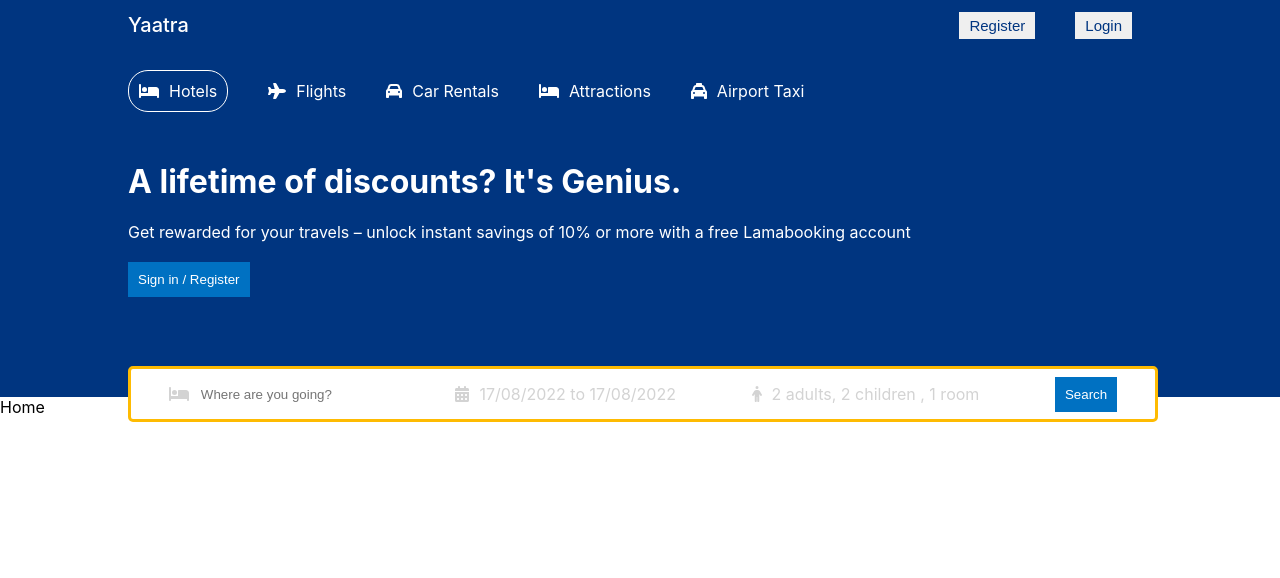
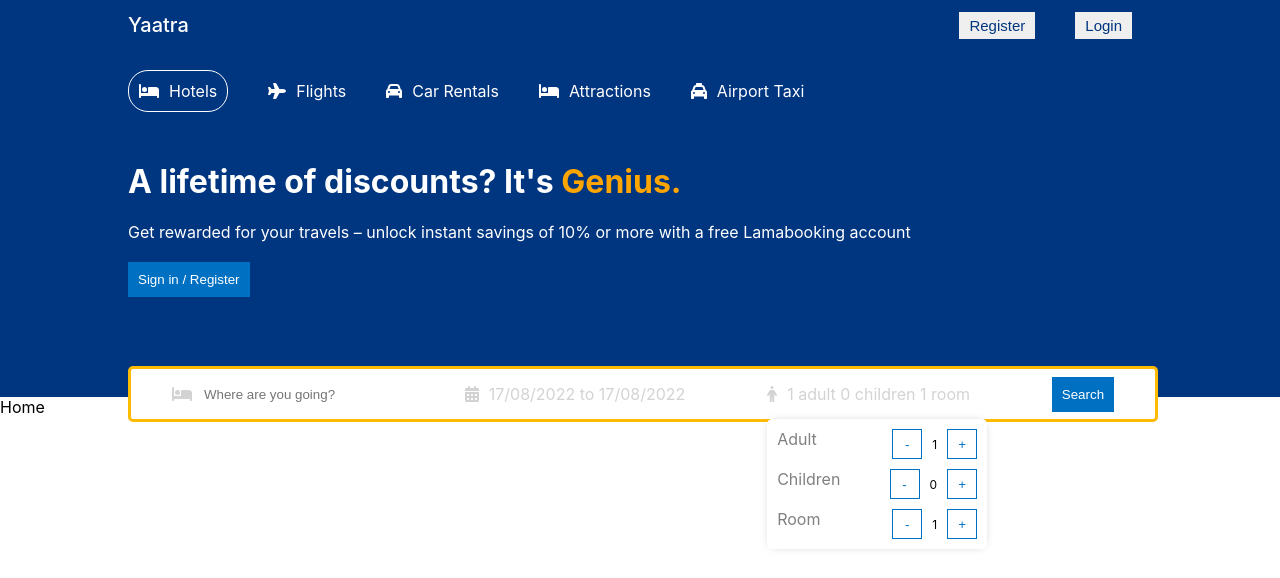
Before and after one commit to Subhradeep10/Yaatra, a React (Create React App) app in the folder frontend/: page / in a window 1280 px wide. Shown: the top 578 px of the page. Built offline with nearby package versions, Linux system fonts and the light colour scheme.

Commit message:
Files init

```diff
--- a/frontend/src/Components/Header/Header.css
+++ b/frontend/src/Components/Header/Header.css
@@ -84,3 +84,41 @@
     top: 50px;
     z-index: 2;
   }
+  .options {
+    z-index: 2;
+    position: absolute;
+    top: 50px;
+    background-color: white;
+    color: gray;
+    border-radius: 5px;
+    -webkit-box-shadow: 0px 0px 10px -5px rgba(0, 0, 0, 0.4);
+    box-shadow: 0px 0px 10px -5px rgba(0, 0, 0, 0.4);
+  }
+
+  .optionItem {
+    width: 200px;
+    display: flex;
+    justify-content: space-between;
+    margin: 10px;
+  }
+
+  .optionCounter {
+    display: flex;
+    align-items: center;
+    gap: 10px;
+    font-size: 12px;
+    color: black;
+  }
+
+  .optionCounterButton {
+    width: 30px;
+    height: 30px;
+    border: 1px solid #0071c2;
+    color: #0071c2;
+    cursor: pointer;
+    background-color: white;
+  }
+
+  .optionCounterButton:disabled {
+    cursor: not-allowed;
+  }
--- a/frontend/src/Components/Header/Header.jsx
+++ b/frontend/src/Components/Header/Header.jsx
@@ -30,6 +30,15 @@
       key: "selection",
     },
   ]);
+  const handleOption = (name, operation) => {
+    setOptions((prev) => {
+      return {
+        ...prev,
+        [name]:
+          operation === "increase" ? options[name] + 1 : options[name] - 1,
+      };
+    });
+  };
   return (
     <div className="header">
       <div className="headerContainer">
@@ -55,7 +64,10 @@
             <span>Airport Taxi</span>
           </div>
         </div>
-        <h1 className="headerTitle">A lifetime of discounts? It's Genius.</h1>
+        <h1 className="headerTitle">
+          A lifetime of discounts? It's{" "}
+          <span style={{ color: "orange" }}>Genius.</span>{" "}
+        </h1>
         <p className="headerDesc">
           Get rewarded for your travels – unlock instant savings of 10% or more
           with a free Lamabooking account
@@ -73,8 +85,8 @@
           <div className="headerSearchItem">
             <FontAwesomeIcon icon={faCalendarDays} className="headerIcon" />
             <span
+              onClick={() => setOpenDate(!openDate)}
               className="headerSearchText"
-              onClick={() => setOpenDate(!openDate)}
             >{`${format(date[0].startDate, "dd/MM/yyyy")} to ${format(
               date[0].endDate,
               "dd/MM/yyyy"
@@ -93,8 +105,64 @@
           <div className="headerSearchItem">
             <FontAwesomeIcon icon={faPerson} className="headerIcon" />
             <span className="headerSearchText">
-              2 adults, 2 children , 1 room
+              {`${options.adult} adult ${options.children} children ${options.room} room`}
             </span>
+            <div className="options">
+              <div className="optionItem">
+                <span className="optionText">Adult</span>
+                <div className="optionCounter">
+                  <button
+                    className="optionCounterButton"
+                    onClick={() => handleOption("adult", "decrease")}
+                  >
+                    -
+                  </button>
+                  <span className="optionCounter">1</span>
+                  <button
+                    className="optionCounterButton"
+                    onClick={() => handleOption("adult", "increase")}
+                  >
+                    +
+                  </button>
+                </div>
+              </div>
+              <div className="optionItem">
+                <span className="optionText">Children</span>
+                <div className="optionCounter">
+                  <button
+                    className="optionCounterButton"
+                    onClick={() => handleOption("children", "decrease")}
+                  >
+                    -
+                  </button>
+                  <span className="optionCounter">0</span>
+                  <button
+                    className="optionCounterButton"
+                    onClick={() => handleOption("children", "increase")}
+                  >
+                    +
+                  </button>
+                </div>
+              </div>
+              <div className="optionItem">
+                <span className="optionText">Room</span>
+                <div className="optionCounter">
+                  <button
+                    className="optionCounterButton"
+                    onClick={() => handleOption("room", "decrease")}
+                  >
+                    -
+                  </button>
+                  <span className="optionCounter">1</span>
+                  <button
+                    className="optionCounterButton"
+                    onClick={() => handleOption("room", "increase")}
+                  >
+                    +
+                  </button>
+                </div>
+              </div>
+            </div>
           </div>
           <div className="headerSearchItem">
             <button className="headerBtn">Search</button>
```
